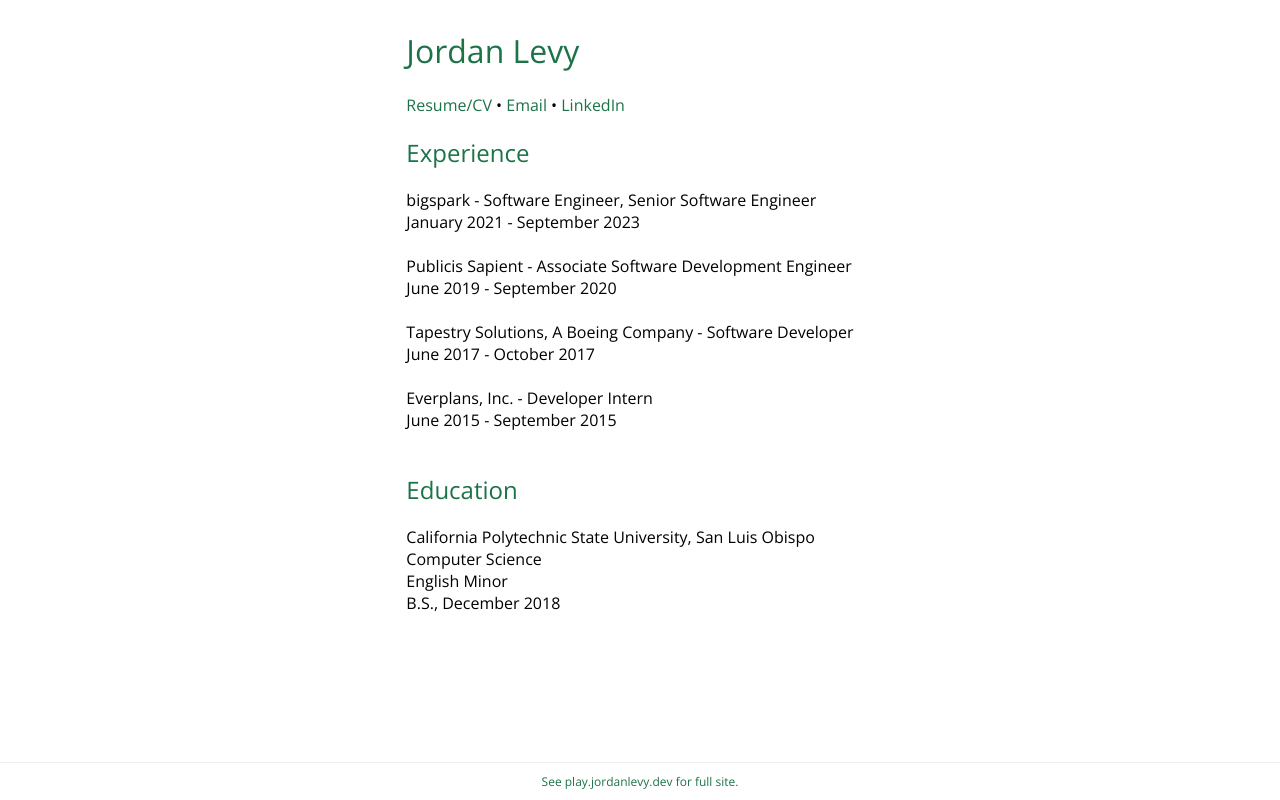
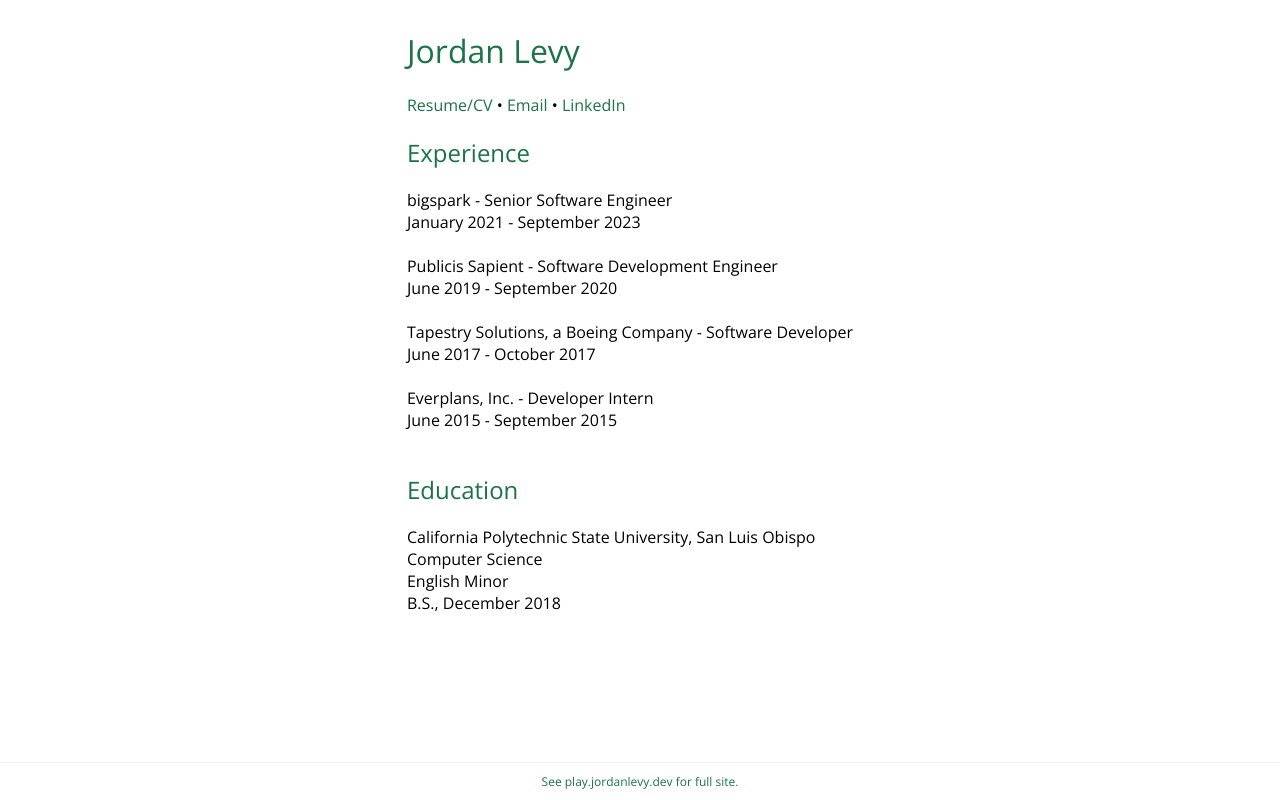
Before and after one commit to jordanlevy96/jordanlevy.dev, a plain HTML site: page index.html in a window 1280 px wide. Drawn offline with nearby package versions, Linux system fonts and the light colour scheme.

Commit message:
shorten job titles

```diff
--- a/index.html
+++ b/index.html
@@ -44,15 +44,15 @@
       >
 
       <h2>Experience</h2>
-      <b>bigspark - Software Engineer, Senior Software Engineer</b><br />
+      <b>bigspark - Senior Software Engineer</b><br />
       January 2021 - September 2023<br />
       <br />
 
-      <b>Publicis Sapient - Associate Software Development Engineer</b><br />
+      <b>Publicis Sapient - Software Development Engineer</b><br />
       June 2019 - September 2020<br />
       <br />
 
-      <b>Tapestry Solutions, A Boeing Company - Software Developer</b><br />
+      <b>Tapestry Solutions, a Boeing Company - Software Developer</b><br />
       June 2017 - October 2017<br />
       <br />
 
```
